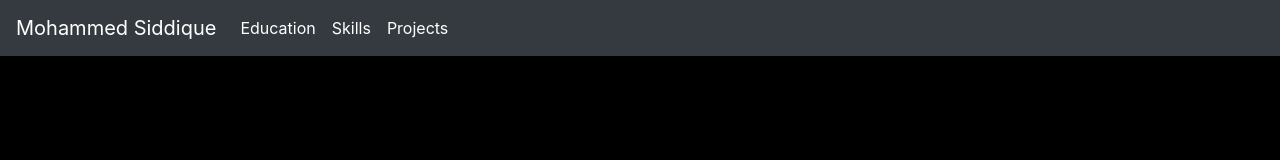
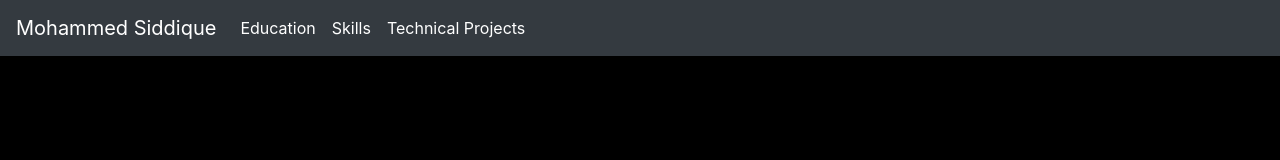
Before and after one commit to S1d123/E--Resume, a plain HTML site: page index.html in a window 1280 px wide. Shown: the top 160 px of the page. Drawn offline with nearby package versions, Linux system fonts and the light colour scheme; a script that the page names is missing.

Commit message:
Updated this file

```diff
--- a/index.html
+++ b/index.html
@@ -31,7 +31,7 @@
                         <a class="nav-link active" href="#skills">Skills</a>
                     </li>
                     <li class="nav-item">
-                        <a class="nav-link active" href="#projects">Projects</a>
+                        <a class="nav-link active" href="#projects">Technical Projects</a>
                     </li>
                     </li>
                 </ul>
```
